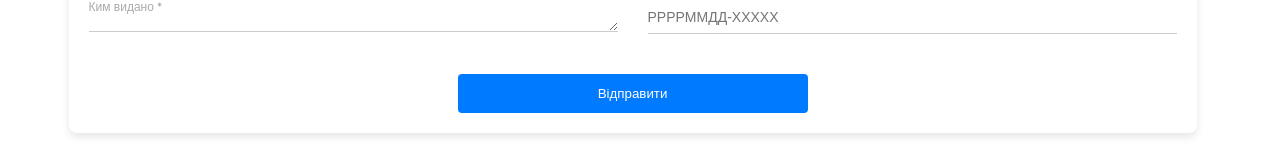
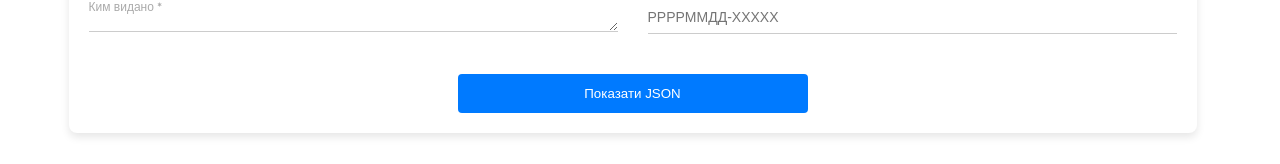
Before and after one commit to yaroshanton/react-final-form, a React (Create React App) app: page / in a window 1280 px wide. Shown: the part 858-1022 px from the top of the page. Built offline with nearby package versions, Linux system fonts and the light colour scheme.

Commit message:
refactored showing json

```diff
--- a/src/pages/Main/components/CreatePersonForm/index.jsx
+++ b/src/pages/Main/components/CreatePersonForm/index.jsx
@@ -166,7 +166,7 @@ const CreatePersonForm = () => {
 
 							<div className={styles.buttons}>
 								<button type="submit" className={cx(styles.submitButton)}>
-									Відправити
+									Показати JSON
 								</button>
 								{showResult && (
 									<button
@@ -185,9 +185,7 @@ const CreatePersonForm = () => {
 
 			{showResult && (
 				<div className={styles.resultContainer}>
-					{showResult && submittedData && (
-						<pre className={styles.jsonDisplay}>{JSON.stringify(submittedData, null, 2)}</pre>
-					)}
+					<pre className={styles.jsonDisplay}>{JSON.stringify(submittedData, null, 2)}</pre>
 				</div>
 			)}
 		</div>
```
